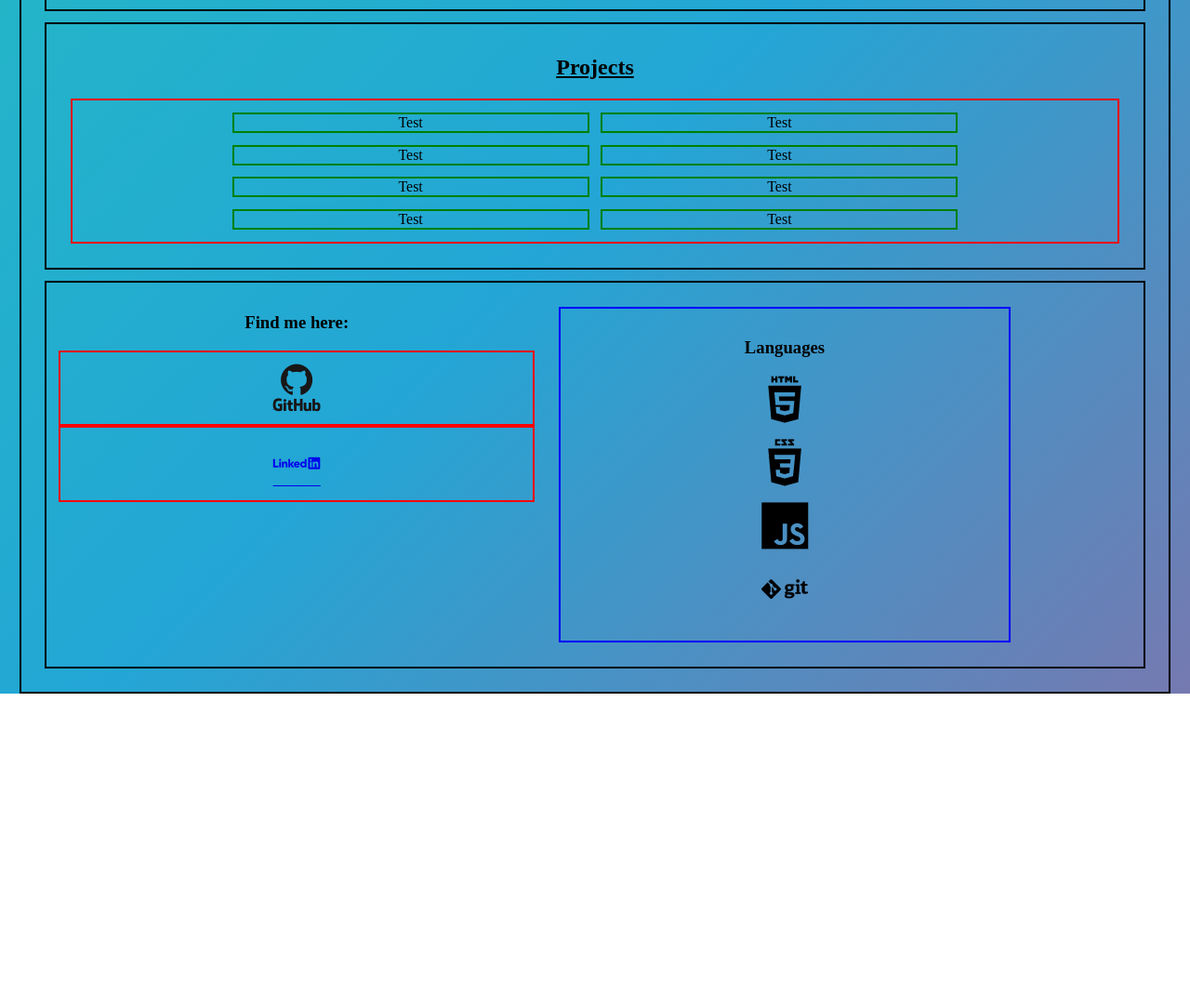
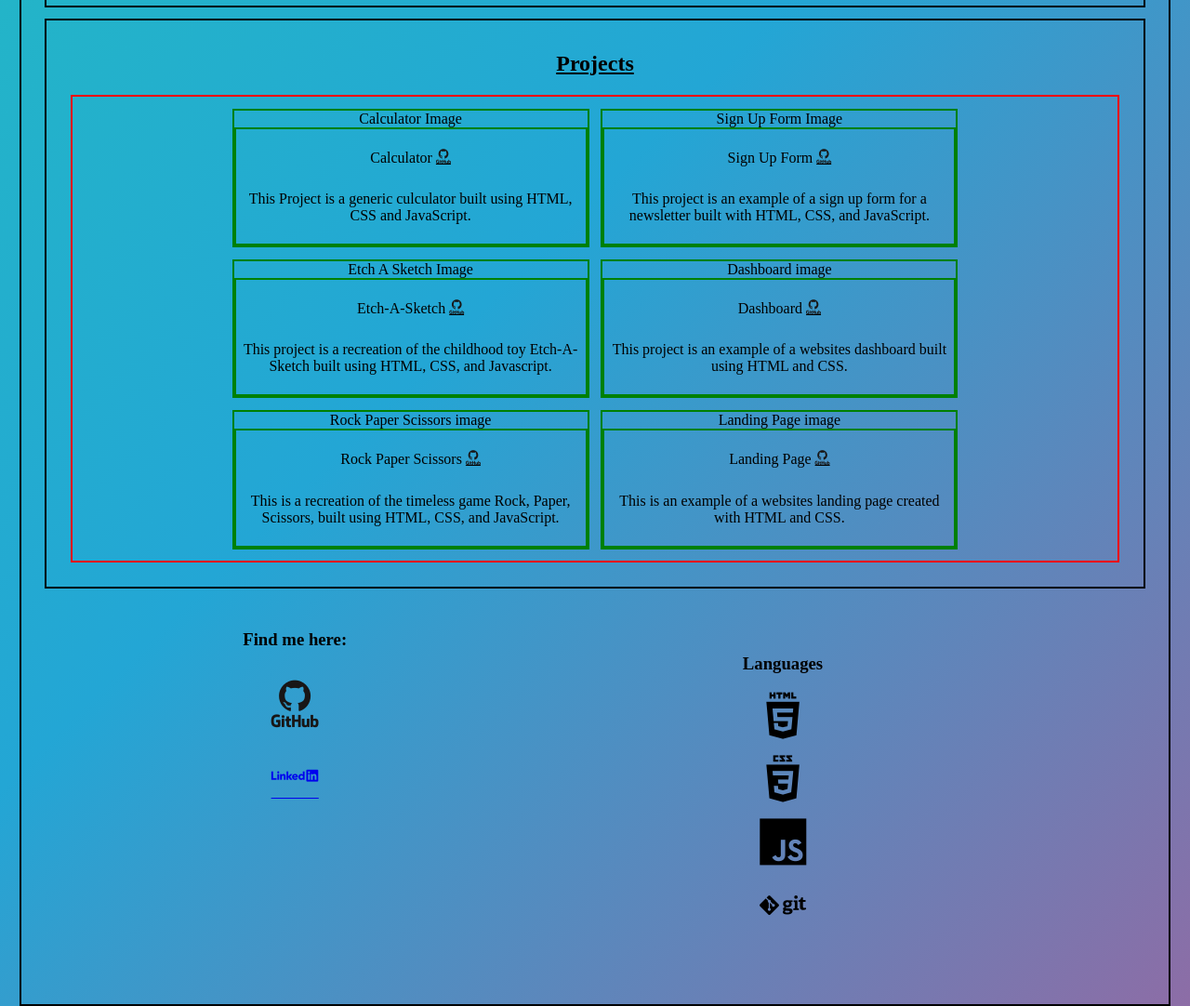
Before and after one commit to SylasB/Portfolio, a plain HTML site: page index.html in a window 1280 px wide. Shown: the part 448-1530 px from the top of the page at 93% size. Before the commit the page ends 1194 px from the top, so only its background shows below. Drawn offline with nearby package versions, Linux system fonts and the light colour scheme.

Commit message:
Added simple descriptions for the projects in the project section.

```diff
--- a/index.html
+++ b/index.html
@@ -39,14 +39,67 @@
         <div class="projects">
             <h2>Projects</h2>
             <div class="projectExamples">
-                <div>Test</div>
-                <div>Test</div>
-                <div>Test</div>
-                <div>Test</div>
-                <div>Test</div>
-                <div>Test</div>
-                <div>Test</div>
-                <div>Test</div>
+                <div>Calculator Image
+                    <div>
+                        <p>
+                            Calculator <a href="" target="blank"><i class="devicon-github-original-wordmark colored"></i></a>
+                        </p>
+                    <p>
+                        This Project is a generic culculator built using HTML, CSS and JavaScript.
+                    </p>
+                    </div>
+                </div>
+                <div>Sign Up Form Image
+                    <div>
+                        <p>
+                            Sign Up Form <a href="" target="blank"><i class="devicon-github-original-wordmark colored"></i></a>
+                        </p>
+                        <p>
+                            This project is an example of a sign up form for a newsletter built with HTML, CSS, and JavaScript.
+                        </p>
+                    </div>
+                </div>
+                <div>Etch A Sketch Image
+                    <div>
+                        <p>
+                            Etch-A-Sketch <a href="" target="blank"><i class="devicon-github-original-wordmark colored"></i></a>
+                        </p>
+                        <p>
+                            This project is a recreation of the childhood toy Etch-A-Sketch built using HTML, CSS, and Javascript.
+                        </p>
+                    </div>
+                </div>
+                <div>Dashboard image
+                    <div>
+                        <p>
+                            Dashboard <a href="" target="blank"><i class="devicon-github-original-wordmark colored"></i></a>
+                        </p>
+                        <p>
+                            This project is an example of a websites dashboard built using HTML and CSS.
+                        </p>
+                    </div>
+                </div>
+                <div>Rock Paper Scissors image
+                    <div>
+                        <p>
+                            Rock Paper Scissors <a href="" target="blank"><i class="devicon-github-original-wordmark colored"></i></a>
+                        </p>
+                        <p>
+                            This is a recreation of the timeless game Rock, Paper, Scissors, built using HTML, CSS, and JavaScript.
+                        </p>
+                    </div>
+                </div>
+                <div>Landing Page image
+                    <div>
+                        <p>
+                            Landing Page <a href="" target="blank"><i class="devicon-github-original-wordmark colored"></i></a>
+                        </p>
+                        <p>
+                            This is an example of a websites landing page created with HTML and CSS.
+                        </p>
+                    </div>
+                </div>
+
             </div>
         </div>
         <div class="contact">
--- a/style.css
+++ b/style.css
@@ -29,7 +29,7 @@ a:visited {
 }
 
 .head {
-  border: 2px red solid;
+  /* border: 2px red solid; */
   padding: 1vw;
   justify-self: center;
   text-align: center;
@@ -56,7 +56,6 @@ a:visited {
 }
 
 .aboutMe h3 {
-  border: 2px solid red;
   text-align: center;
   font-size: x-large;
 }
@@ -87,8 +86,12 @@ a:visited {
   grid-gap: 1vw;
 }
 
+.projectExamples p {
+  padding: 0.4vw;
+}
+
 .contact {
-  border: 2px solid black;
+  /* border: 2px solid black; */
   margin: 1vw;
   padding: 1vw;
   text-align: center;
@@ -103,8 +106,6 @@ a:visited {
 
 .find div div {
   padding: 1vw;
-
-  border: 2px solid red;
 }
 
 .find i {
@@ -113,7 +114,6 @@ a:visited {
 
 .findLanguages {
   align-items: center;
-  border: 2px solid blue;
   padding: 1vw;
   margin: 1vw;
 }
```
